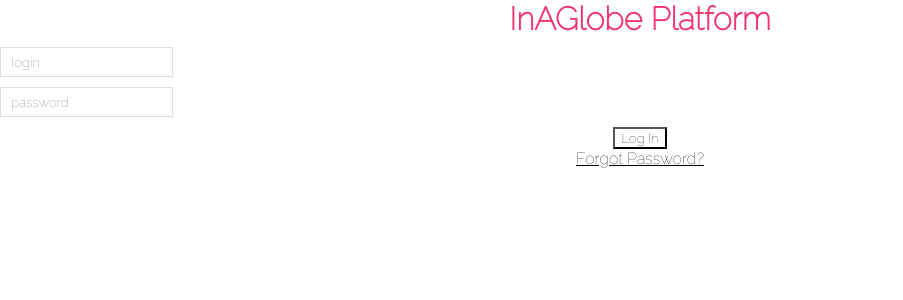
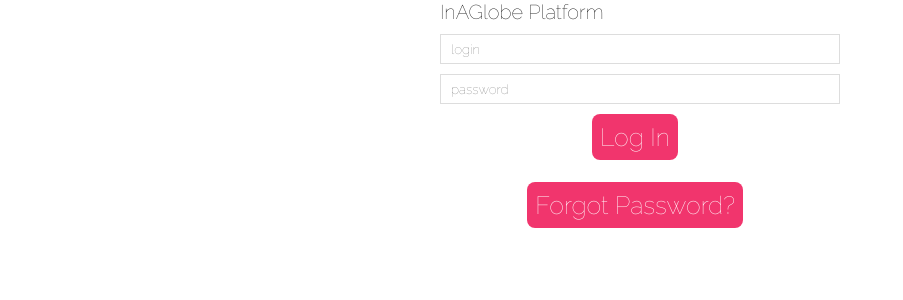
Before and after one commit to jaimeaguileragarcia/InAGlobePlatformDRP2021, a React app in the folder frontend/: page / in a window 1280 px wide. Shown: the top 300 px of the page, without its empty margins (0-903 px from the left). Built offline with nearby package versions, Linux system fonts and the light colour scheme.

Commit message:
Enabled password change [BG, IK]

```diff
--- a/frontend/src/App.js
+++ b/frontend/src/App.js
@@ -49,14 +49,14 @@ function App() {
             <Route exact path="/users">
               <Users />
             </Route>
+            <Route exact path="/users/change-password">
+              <ChangePassword />
+            </Route>
             <Route exact path="/users/:username">
               <User />
             </Route>
             <Route exact path="/edit-user/:username">
               <EditUser />
-            </Route>
-            <Route exact path="/users/change-password">
-              <ChangePassword />
             </Route>
             <Route exact path="/projects/:id/add-task">
               <AddProjectTask />
--- a/frontend/src/ChangePassword.js
+++ b/frontend/src/ChangePassword.js
@@ -1,9 +1,9 @@
 
 import useToken from './useToken';
-import { useHistory } from 'react-router-dom'
-import useState from 'react'
+import { Link, useHistory } from 'react-router-dom'
+import { useState } from 'react'
 
-const ChangePassword = () =>{
+const ChangePassword = () => {
   const [oldPassword, setOldPassword] = useState("");
   const [newPassword, setNewPassword] = useState("");
   const {setToken, token} = useToken()
@@ -15,10 +15,10 @@ async function passwordUpdate() {
       headers: {
         'Content-Type': 'application/json'
       },
-      body: JSON.stringify(
-        token,
-        oldPassword,
-        newPassword)
+      body: JSON.stringify({
+        username: token,
+        oldPassword: oldPassword,
+        newPassword: newPassword})
     })
     .then(data => data.json())
  }
@@ -31,7 +31,7 @@ async function passwordUpdate() {
          document.getElementsByClassName("incorrect-password")[0].style.display = "block";
       }
       else{
-        history.push('/');
+        document.getElementsByClassName("password-changed-msg")[0].style.display = "block";
       }
     }
 
@@ -53,13 +53,16 @@ return (
       <button onClick={handleSubmit}>Change password</button>
 
       <h2 className="incorrect-password" style={{display: "none"}}>Incorrect password</h2>
+
+      <div className="password-changed-msg" style={{display: "none"}}>
+        <h3>Your password has been changed successfully</h3>
+        <Link to={`/`}>Back to Dashboard</Link>
+      </div>
+
   </div>
 
   )
 
-
-
-
 }
 
 export default ChangePassword;
--- a/frontend/src/Login.js
+++ b/frontend/src/Login.js
@@ -30,7 +30,7 @@ export default function Login({ setToken }) {
 
     return (
         <div className="login">
-            <h1> InAGlobe Platform </h1>
+            <label> InAGlobe Platform </label>
             <form onSubmit={handleSubmit}>
                 <input type="text" id="login" class="fadeIn second" name="login" placeholder="login"
                     onChange={e => setUserName(e.target.value)}/>
--- a/frontend/src/index.css
+++ b/frontend/src/index.css
@@ -157,7 +157,9 @@
   margin-bottom: 30px;
 }
 
-.project-details button, .edit-project-button, .edit-user-button, .user button, .add-task-button, .view-tasks-button {
+.create-project button, .project-details button, .edit-project-button, .add-user button, .edit-user-button, .user button, .add-task-button,
+.view-tasks-button, .add-todo-form button, .add-project-task button,
+.change-password .button, .login a, .login button {
   background: #f1356d;
   color: #fff;
   border: 0;
@@ -170,25 +172,27 @@
   margin-right: 10px;
 }
 
-.project-details button:hover, .edit-project-button:hover, .edit-user-button:hover, .user button:hover, .add-task-button:hover, .view-tasks-button:hover{
+.project-details button:hover, .edit-project-button:hover, .edit-user-button:hover, .user button:hover, .add-task-button:hover,
+.view-tasks-button:hover, .change-password .button:hover, .login a:hover, .login button:hover{
   background: #8f0830;
 }
 
 /* Create new project form and edit project */
 
-.create-project .edit-project, .edit-user, .add-project-task{
+.create-project .edit-project, .edit-user, .add-project-task, .change-password, .login{
   max-width: 400px;
   margin: 0 auto;
   text-align: center;
 }
-.create-project label, .edit-project label, .add-user label, .edit-user label, .add-todo-form label,
-.add-project-task label{
+.create-project label, .edit-project label, .add-user label, .edit-user label, .add-todo-form label, .change-password label,
+.add-project-task label, .login label{
   text-align: left;
   display: block;
   font-size: 20px;
 }
 
-.create-project h2, .edit-project h2, .add-user h2, .edit-user h2, .add-todo-form h2, .add-project-task h2{
+.create-project h2, .edit-project h2, .add-user h2, .edit-user h2, .add-todo-form h2, .add-project-task h2, .change-password h2,
+.login h2{
   font-size: 35px;
   color: #f1356d;
   margin-bottom: 30px;
@@ -196,26 +200,13 @@
 .create-project input, .create-project textarea, .create-project select,
 .edit-project input, .edit-project textarea, .edit-project select, .add-user input,
 .edit-user input, .add-todo-form input, .add-todo-form textarea, .add-todo-form select,
-.add-project-task input, .add-project-task textarea, .add-project-task select{
+.add-project-task input, .add-project-task textarea, .add-project-task select, .change-password input, .login input{
   width: 100%;
   padding: 6px 10px;
   margin: 10px 0;
   border: 1px solid #ddd;
   box-sizing: border-box;
   display: block;
-}
-.create-project button, .edit-project button, .add-user button, .edit-user button, .add-todo-form button,
-.add-project-task button{
-  background: #f1356d;
-  color: #fff;
-  border: 0;
-  padding: 8px;
-  border-radius: 8px;
-  cursor: pointer;
-  font-size: 25px;
-  text-decoration: none;
-  margin-bottom: 30px;
-  margin-right: 10px;
 }
 
 .create-project button:hover, .edit-project button:hover, .add-user button:hover, .edit-user button:hover, .todo-list button:hover,
@@ -510,23 +501,3 @@ Note: Beware of modifying this element as it can break the animations - you shou
   margin-bottom: 10px;
   margin-right: 10px;
 }
-
-/* Login Page */
-
-.login {
-  text-align: center;
-}
-
-.login h1 {
-  color: #f1356d;
-  margin-bottom: 10px;
-}
-
-.login input {
-  padding: 6px 10px;
-  margin: 10px 0;
-  border: 1px solid #ddd;
-  box-sizing: border-box;
-  display: block;
-  align-items: center;
-}
```
Also changed, not shown: 1 other file (tests, documents, lock files or other folders).
